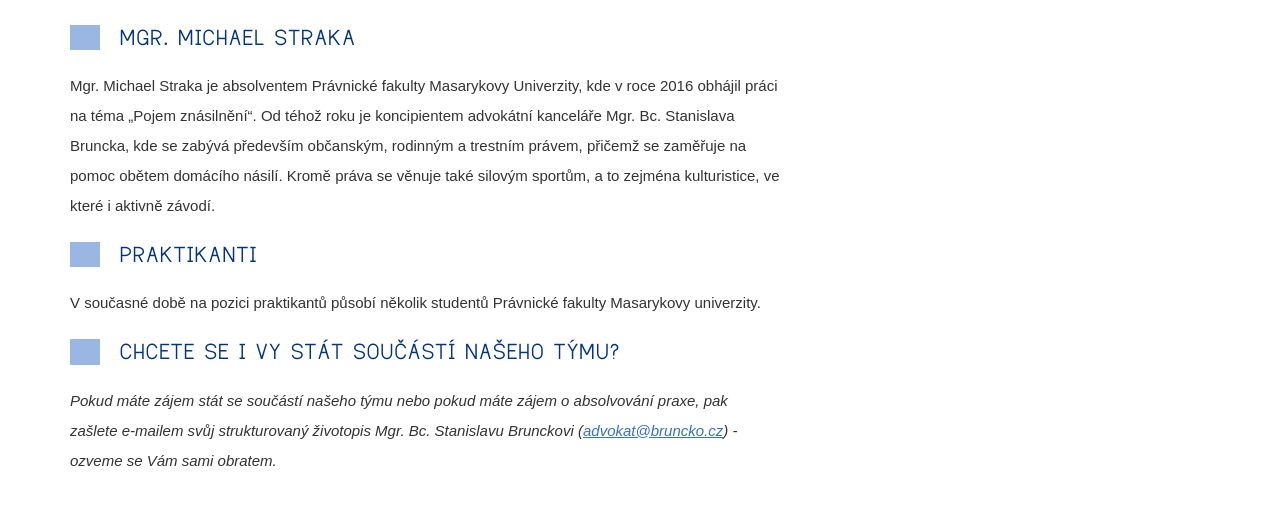
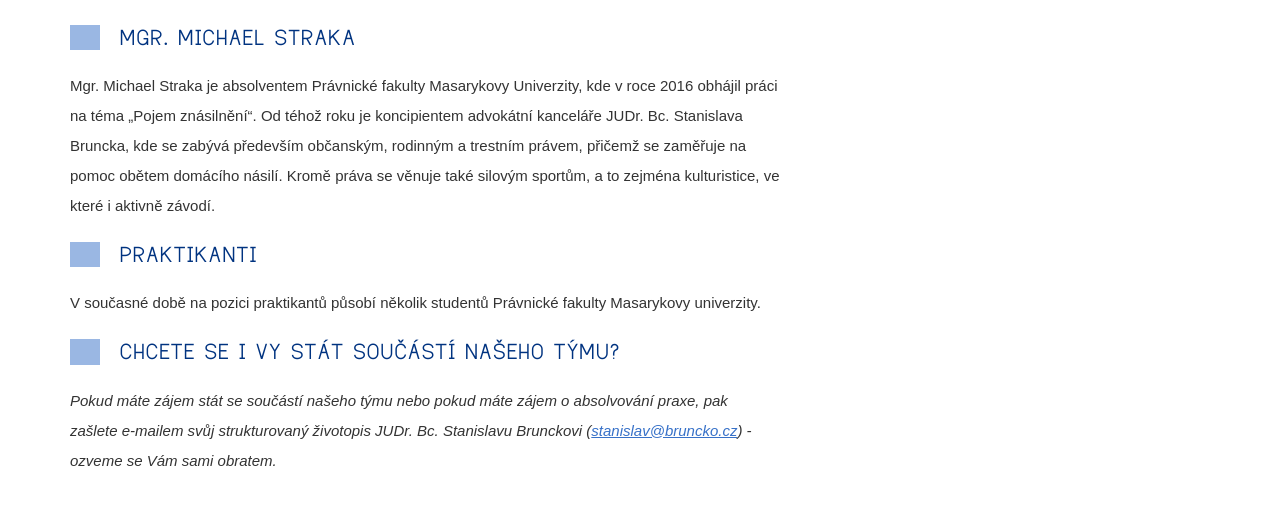
Before and after one commit to Pave91/bruncko-web, a Jekyll site: the page built from osoby-v-kancelari.md, in a window 1280 px wide. Shown: the part 1245-1773 px from the top of the page. Built offline with Jekyll 4.4.1, drawn with Linux system fonts in a browser that asks for light colours; nearby versions of some CDN libraries.

Commit message:
Update osoby-v-kancelari.md

```diff
--- a/osoby-v-kancelari.md
+++ b/osoby-v-kancelari.md
@@ -20,7 +20,7 @@
 
 
 ## Mgr. Michael Straka
-Mgr. Michael Straka je absolventem Právnické fakulty Masarykovy Univerzity, kde v roce 2016 obhájil práci na téma „Pojem znásilnění“. Od téhož roku je koncipientem advokátní kanceláře Mgr. Bc. Stanislava Bruncka, kde se zabývá především občanským, rodinným a trestním právem, přičemž se zaměřuje na pomoc obětem domácího násilí. Kromě práva se věnuje také silovým sportům, a to zejména kulturistice, ve které i aktivně závodí.
+Mgr. Michael Straka je absolventem Právnické fakulty Masarykovy Univerzity, kde v roce 2016 obhájil práci na téma „Pojem znásilnění“. Od téhož roku je koncipientem advokátní kanceláře JUDr. Bc. Stanislava Bruncka, kde se zabývá především občanským, rodinným a trestním právem, přičemž se zaměřuje na pomoc obětem domácího násilí. Kromě práva se věnuje také silovým sportům, a to zejména kulturistice, ve které i aktivně závodí.
 
 
 
@@ -29,4 +29,4 @@
 
 
 ## Chcete se i Vy stát součástí našeho týmu?
-_Pokud máte zájem stát se součástí našeho týmu nebo pokud máte zájem o absolvování praxe, pak zašlete e-mailem svůj strukturovaný životopis Mgr. Bc. Stanislavu Brunckovi ([advokat@bruncko.cz](mailto:advokat@bruncko.cz)) - ozveme se Vám sami obratem._
+_Pokud máte zájem stát se součástí našeho týmu nebo pokud máte zájem o absolvování praxe, pak zašlete e-mailem svůj strukturovaný životopis JUDr. Bc. Stanislavu Brunckovi ([stanislav@bruncko.cz](mailto:stanislav@bruncko.cz)) - ozveme se Vám sami obratem._
```
